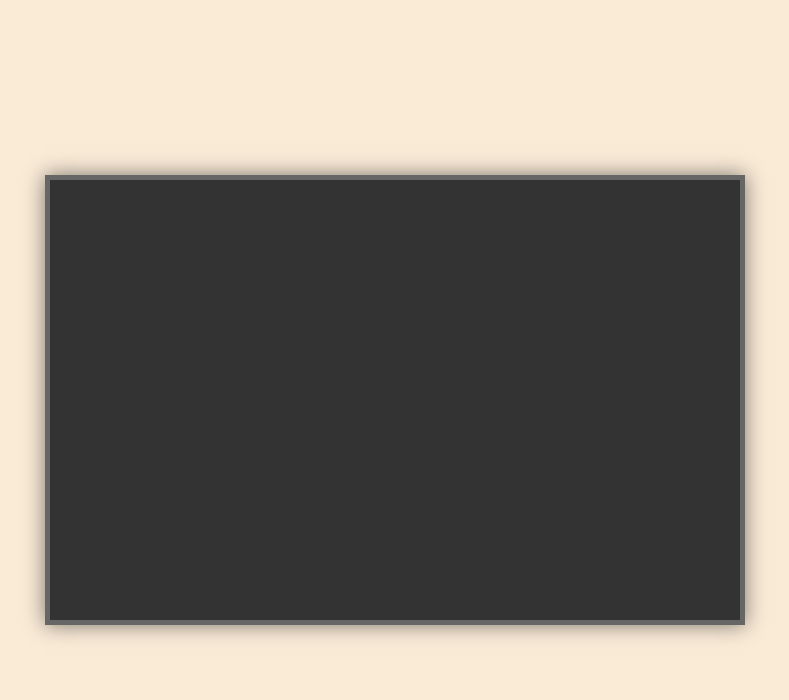
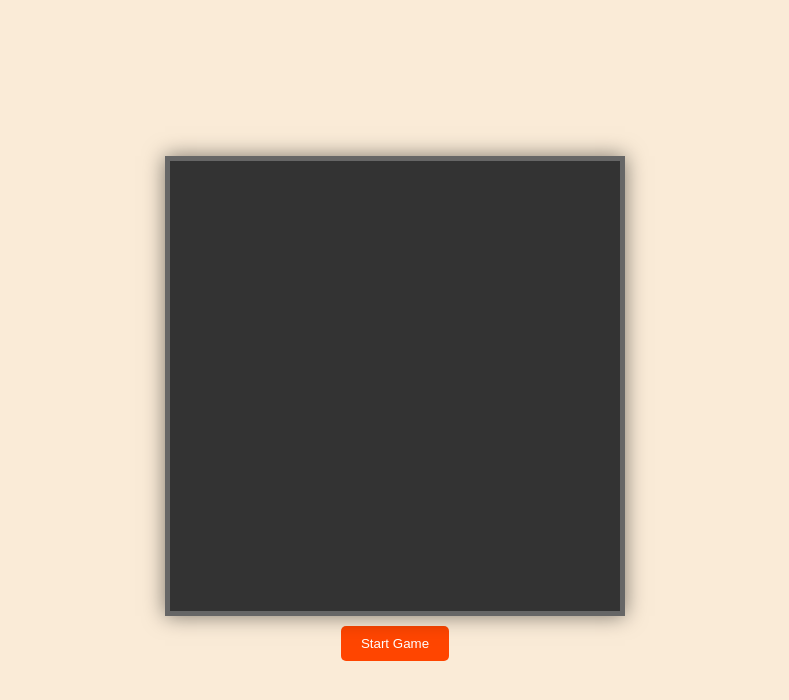
Before and after one commit to Key-runnnnnnn/Snake-Game, a plain HTML site: page index.html in a window 1280 px wide. Shown: the whole page, without its empty margins (245-1034 px from the left). Drawn offline with Linux system fonts and the light colour scheme.

Commit message:
Added scoreBoard and start button

```diff
--- a/script.js
+++ b/script.js
@@ -1 +1,28 @@
 console.log("Script is Working");
+
+document.addEventListener("DOMContentLoaded", () => {
+    const gameArena = document.getElementById("game-arena");
+
+    const arenaSize = 450
+    const cellSize = 20;
+    let score = 0;
+    let gameStarted = false;
+    let food = { x: 300, y: 200 };
+    let snake = [{ x: 160, y: 200 }, { x: 140, y: 200 }, { x: 120, y: 200 }, { x: 100, y: 200 }];
+    let dx = cellSize;
+    let dy = 0;
+
+    function startGame(){
+      const scoreBoard = document.createElement("div");
+      scoreBoard.id = "score-board";
+      // scoreBoard.textContent = `10`;
+      document.body.insertBefore(scoreBoard, gameArena);
+
+
+      const startButton = document.createElement("button");
+      startButton.textContent = "Start Game";
+      startButton.classList.add("start-button");
+      document.body.appendChild(startButton);
+    }
+    startGame()
+})
--- a/style.css
+++ b/style.css
@@ -1,5 +1,6 @@
 body {
   display: flex;
+  flex-direction: column;
   justify-content: center;
   align-items: center;
   height: 100vh;
@@ -7,17 +8,37 @@ body {
   text-align: center;
 }
 
-*{
+/* *{
   margin: 0;
   padding: 0;
   box-sizing: border-box;
-}
+} */
 
 #game-arena {
-  width: 700px;
+  width: 450px;
   height: 450px;
   background-color: #333;
   position: relative;
   border:5px solid #666;
   box-shadow: 0 0 20px rgba(0,0,0,0.5);
 }
+
+#score-board {
+  font-size: x-large;
+  font-weight: bold;
+  color:black;
+  margin-top: 10px 0;
+
+}
+
+.start-button {
+  background-color: orangered;
+  color: white;
+  text-align: center;
+  padding: 10px 20px;
+  text-decoration: none;
+  cursor: pointer;
+  border: none;
+  margin-top: 10px;
+  border-radius: 5px;
+}
```
